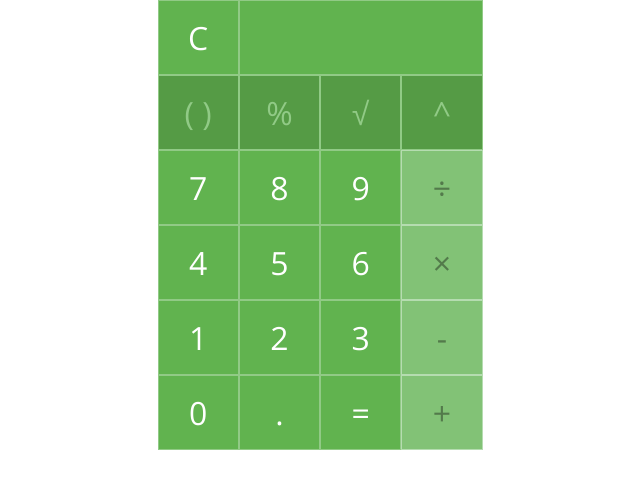
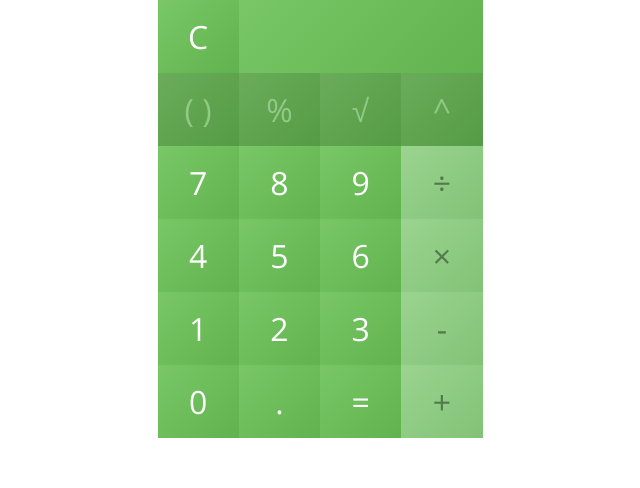
Before and after one commit to SeanMcP/wk3-project-calculator, a plain HTML site: page index.html in a window 1280 px wide. Shown: the whole page, without its empty margins (320-960 px from the left). Drawn offline with nearby package versions, Linux system fonts and the light colour scheme.

Commit message:
Design tweaks

```diff
--- a/css/main.css
+++ b/css/main.css
@@ -16,28 +16,45 @@
 	padding: 15px 0;
 }
 button {
-	border: 1px solid;
+	border: none;
 }
 .mid {
 	border-color: #91CA86;
+	background: linear-gradient(135deg, #79c767 , #61B34F);
+	color: white;
+}
+.mid:hover {
+	background: #79c767;
+}
+.mid:active {
 	background: #61B34F;
-	color: white;
 }
 .light {
 	border-color: #B5DCB0;
-	background: #82C276;
+	background: linear-gradient(135deg, #9bd490, #82C276);
 	color: #537A4B;
 }
+.light:hover {
+	background: #9bd490;
+}
+.light:active {
+	background: #82C276;
+}
 .dark {
-	background: #559b45;
+	background: linear-gradient(135deg, #6aac5a, #559b45);
 	border-color: #91CA86;
 	color: #91CA86;
 }
+.dark:hover {
+	background: #6aac5a;
+}
+.dark:active {
+	background: #559b45;
+}
 #screen {
 	flex: 1 75%;
-	border: 1px solid #91CA86;
-	/*overflow: hidden;*/
-	overflow: scroll;
+	overflow: hidden;
+	background: linear-gradient(135deg, #79c767 , #61B34F);
 	text-align: right;
 	padding-right: 15px;
 	padding-left: 15px;
```
